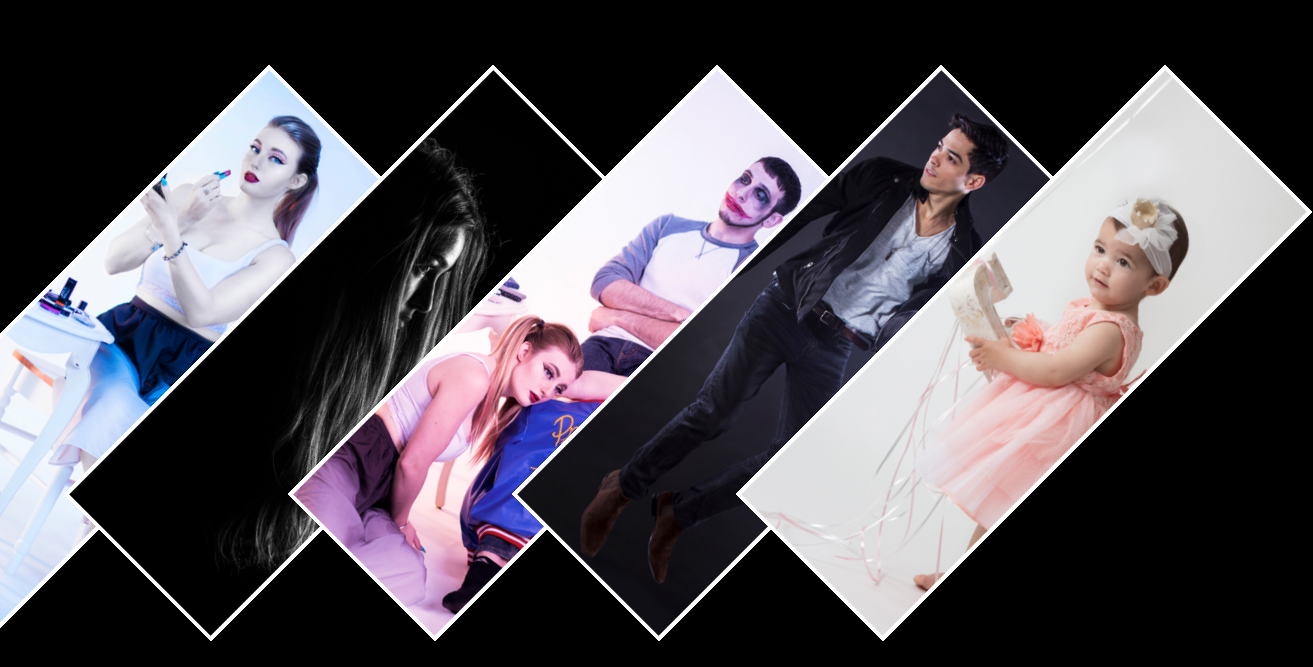
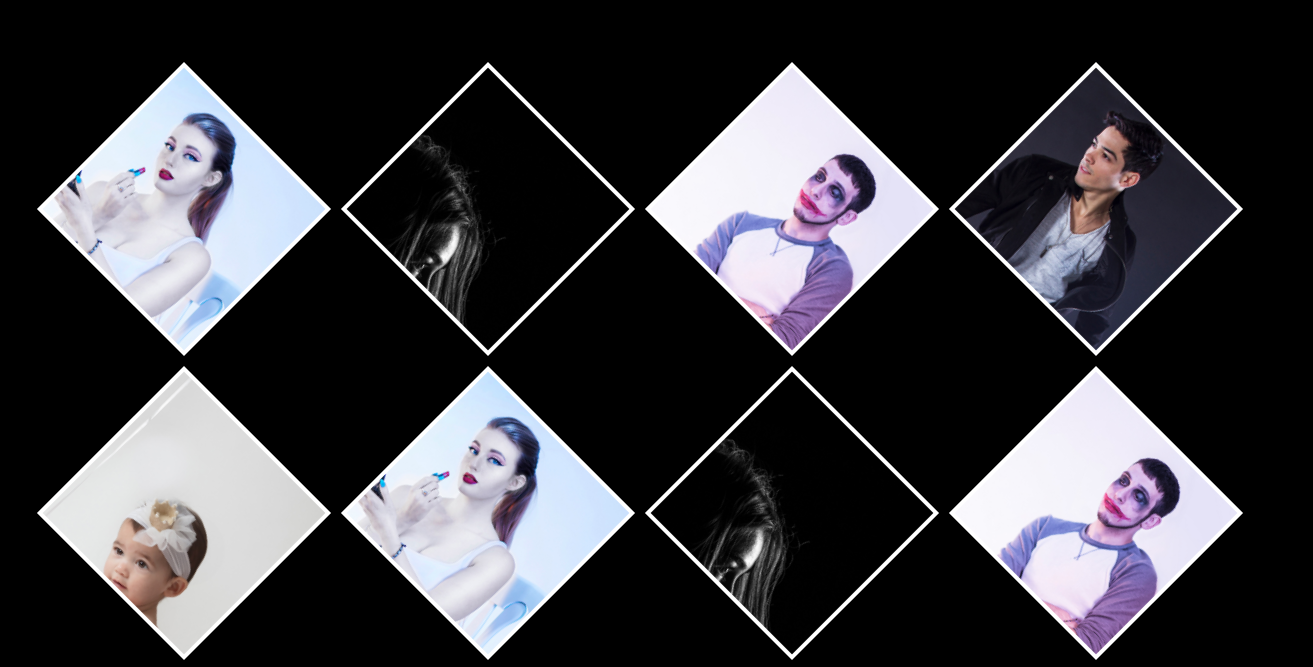
Before and after one commit to kbrown44/scarlet, a plain HTML site: page index.html in a window 1280 px wide. Shown: the part 59-726 px from the top of the page, 1313 px wide, since content can reach past the window. Drawn offline with nearby package versions, Linux system fonts and the light colour scheme.

Commit message:
Change Size/Align to Center

```diff
--- a/assets/css/main.css
+++ b/assets/css/main.css
@@ -1,9 +1,9 @@
 /* ---------- ANIMATIONS ---------- */
 
-@keyframes spin1 {  from {transform: rotate(35deg);} to {transform: rotate(45deg);} }
-@keyframes spin2 {  from {transform: rotate(45deg);} to {transform: rotate(35deg);} }
-@keyframes spin3 {  from {transform: rotate(0deg);} to {transform: rotate(-2deg);} }
-@keyframes spin4 {  from {transform: rotate(-2deg);} to {transform: rotate(0deg);} }
+@keyframes spin1 {  from {transform: rotate(0deg);} to {transform: rotate(45deg);} }
+@keyframes spin2 {  from {transform: rotate(45deg);} to {transform: rotate(0deg);} }
+@keyframes spin3 {  from {transform: rotate(0deg);} to {transform: rotate(-3deg);} }
+@keyframes spin4 {  from {transform: rotate(-3deg);} to {transform: rotate(0deg);} }
 
 
 
@@ -17,16 +17,23 @@ body {
     background-color: black;
 }
 
+#gallery {
+  padding: 3.5em 0 0 0;
+  display: flex;
+  flex-direction: row;
+  flex-wrap: wrap;
+  justify-content: center;
+}
+
 .picDiv {
   width: 200px;
-  height: 600px;
+  height: 200px;
   background-size: 100%;
   background-repeat: no-repeat;
-  background-position: left;
   border: 4px solid #fff;
   transform: rotate(45deg);
-  float: left;
-  margin: 0 0 1em 1em;
+
+  margin: 0 3em 6em 3em;
 
   animation: spin1 0.2s;
   animation-timing-function: ease;
@@ -67,7 +74,7 @@ body {
 }
 
 .menuText:hover {
-    animation: spin3 0.5s;
+    animation: spin3 0.4s;
     animation-timing-function: ease;
     animation-fill-mode: forwards;
     animation-iteration-count: 1;
--- a/assets/js/main.js
+++ b/assets/js/main.js
@@ -41,7 +41,7 @@ logoShift.onmouseout = function () {
 }
 
 logoShift.onmouseover = function () {
-  logoShift.style.animation = "spin3 0.4s";
+  logoShift.style.animation = "spin3 0.3s";
   logoShift.style.animationFillMode = "forwards";
   logoShift.style.animationTimingFunction = "ease";
   logoShift.style.animationIterationCount = "1";
--- a/index.html
+++ b/index.html
@@ -21,6 +21,9 @@
         </div>
       </div>
       </center>
+    <div id="gallery">
+
+    </div>
 
 
 
@@ -36,7 +39,7 @@
         var i = "1";
 
         $(function imageloop(){
-          $("<div  />").attr('class', "picDiv" ).attr('style', "background-image:url(" + dir + i + fileextension + ")" ).appendTo("body");
+          $("<div  />").attr('class', "picDiv" ).attr('style', "background-image:url(" + dir + i + fileextension + ")" ).appendTo("#gallery");
           //$("<img />").attr('src', dir + i + fileextension ).appendTo("#testDiv" + i);
           if (i<15){
             i++;
```
